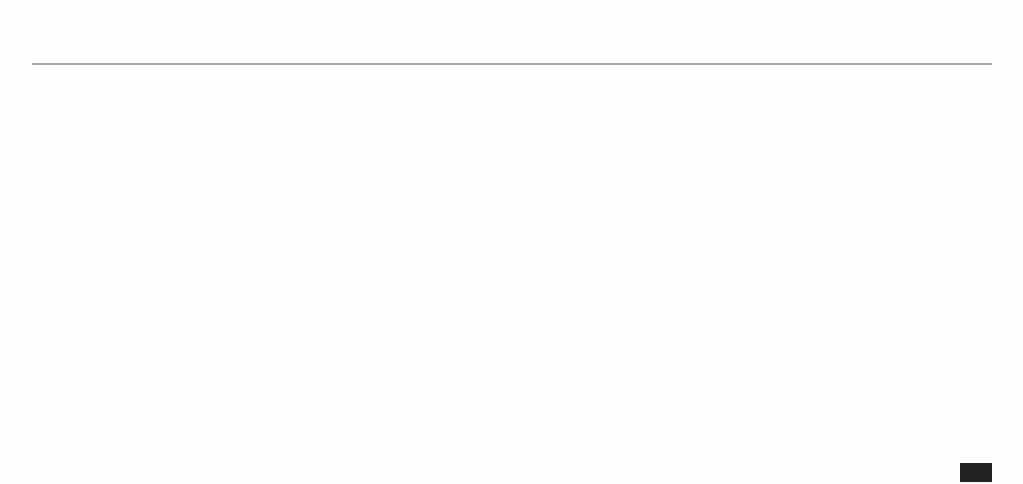
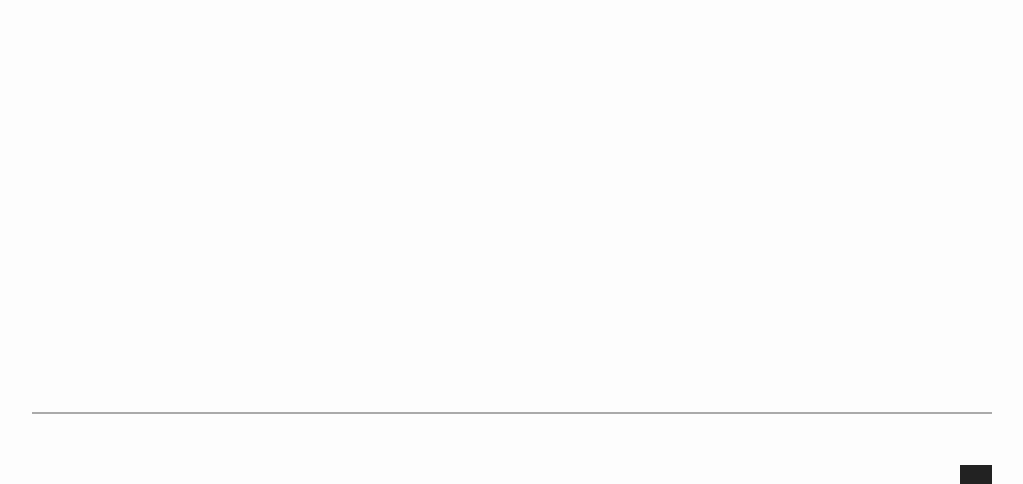
Before and after one commit to caipre/iterex, a Jekyll site: the page built from photography/_posts/2013-04-04-avion.md, in a window 1280 px wide. Shown: the part 418-902 px from the top of the page, without its empty margins (128-1151 px from the left). Built offline with Jekyll 4.4.1, drawn with Linux system fonts in a browser that asks for light colours.

Commit message:
Move `hr` to bottom of page

```diff
--- a/_layouts/default.html
+++ b/_layouts/default.html
@@ -21,9 +21,11 @@
     </ul>
 {{ content }}
     <div id="push"></div>
+  </div>
+  <div id="tail" {% if page.is_photo or page.title == 'photography' %}class="wide"{% endif %}>
     <hr />
+    <div></div>
   </div>
-  <div id="blck" {% if page.is_photo or page.title == 'photography' %}class="wide"{% endif %}></div>
 </body>
 
 </html>
--- a/css/main.css
+++ b/css/main.css
@@ -35,7 +35,7 @@ hr {
   background-color: #aaa;
   border: 0;
   height: 2px;
-  margin: 5em auto;
+  margin: 4em auto;
 }
 
 p {
@@ -63,14 +63,14 @@ ul {
 body #main {
   height: auto !important;
   height: 100%;
-  margin: 0 auto -1.5em;
+  margin: 0 auto -9.5em;
   max-width: 90%;
   min-height: 100%;
   width: 45em;
 }
 
 body #main.wide,
-body #blck.wide {
+body #tail.wide {
   width: 960px;
 }
 
@@ -112,6 +112,7 @@ body #main > ul a:visited {
 
 body #main > div {
   clear: both;
+  margin-bottom: 2em;
 }
 
 body #main > div h1 {
@@ -170,12 +171,21 @@ body #main > div img {
   max-width: 100%;
 }
 
-body #push { height: 1.5em; }
-body #blck {
-  border-top: 0;
-  border-right: 2.5em solid #222;
-  height: 1.5em;
+body #push {
+  height: 9.5em;
+}
+
+body #tail {
   margin: 0 auto;
   max-width: 90%;
+  position: relative;
   width: 45em;
 }
+
+body #tail > div {
+  background-color: #222;
+  height: 1.5em;
+  position: absolute;
+  right: 0;
+  width: 2.5em;
+}
```
